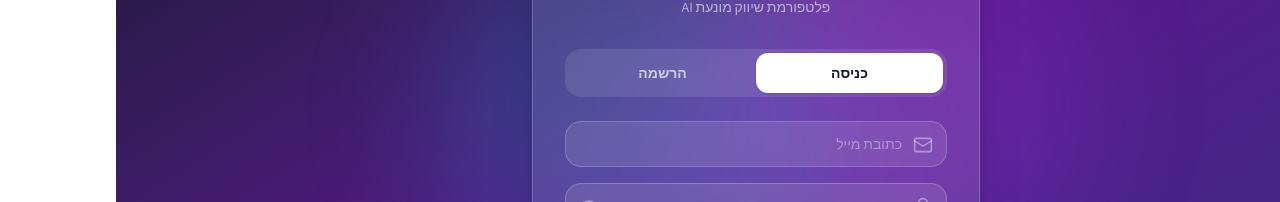
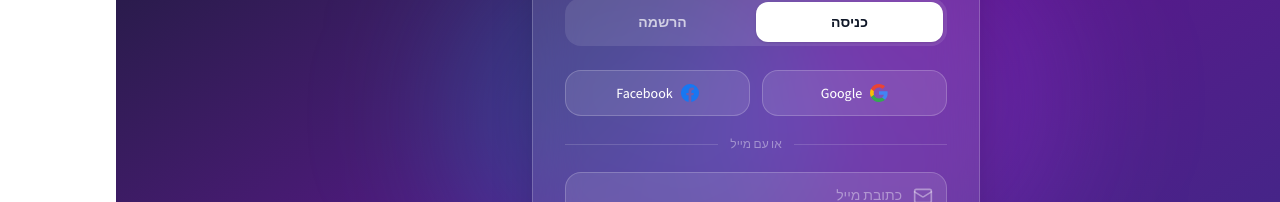
Before and after one commit to yakovymarkus-source/saas-yakovi, a React (Vite) app in the folder frontend/: page / in a window 1280 px wide. Shown: the part 293-495 px from the top of the page. Built offline with nearby package versions, Linux system fonts and the light colour scheme; no server answers.

Commit message:
עדכון אוטומטי - 2026-04-26 17:57:03

```diff
--- a/frontend/src/app/pages/Auth.tsx
+++ b/frontend/src/app/pages/Auth.tsx
@@ -1,10 +1,29 @@
 import { useState } from 'react'
 import { motion, AnimatePresence } from 'motion/react'
-import { Sparkles, Eye, EyeOff, Mail, Lock, User } from 'lucide-react'
+import { Sparkles, Eye, EyeOff, Mail, Lock, User, Loader2 } from 'lucide-react'
 import { sb } from '../api/client'
 import { useToast } from '../hooks/useToast'
 
 type Mode = 'login' | 'signup'
+
+function GoogleIcon() {
+  return (
+    <svg width="18" height="18" viewBox="0 0 18 18" fill="none">
+      <path d="M17.64 9.205c0-.639-.057-1.252-.164-1.841H9v3.481h4.844a4.14 4.14 0 0 1-1.796 2.716v2.259h2.908c1.702-1.567 2.684-3.875 2.684-6.615z" fill="#4285F4"/>
+      <path d="M9 18c2.43 0 4.467-.806 5.956-2.18l-2.908-2.259c-.806.54-1.837.86-3.048.86-2.344 0-4.328-1.584-5.036-3.711H.957v2.332A8.997 8.997 0 0 0 9 18z" fill="#34A853"/>
+      <path d="M3.964 10.71A5.41 5.41 0 0 1 3.682 9c0-.593.102-1.17.282-1.71V4.958H.957A8.996 8.996 0 0 0 0 9c0 1.452.348 2.827.957 4.042l3.007-2.332z" fill="#FBBC05"/>
+      <path d="M9 3.58c1.321 0 2.508.454 3.44 1.345l2.582-2.58C13.463.891 11.426 0 9 0A8.997 8.997 0 0 0 .957 4.958L3.964 7.29C4.672 5.163 6.656 3.58 9 3.58z" fill="#EA4335"/>
+    </svg>
+  )
+}
+
+function FacebookIcon() {
+  return (
+    <svg width="18" height="18" viewBox="0 0 18 18" fill="none">
+      <path d="M18 9a9 9 0 1 0-10.406 8.892V11.25H5.344V9h2.25V7.013c0-2.22 1.323-3.447 3.347-3.447.97 0 1.984.173 1.984.173v2.18h-1.118c-1.101 0-1.444.683-1.444 1.383V9h2.457l-.393 2.25H10.36v6.642A9.002 9.002 0 0 0 18 9z" fill="#1877F2"/>
+    </svg>
+  )
+}
 
 export function Auth() {
   const [mode, setMode] = useState<Mode>('login')
@@ -15,6 +34,7 @@ export function Auth() {
   const [termsAccepted, setTermsAccepted] = useState(false)
   const [showPass, setShowPass] = useState(false)
   const [loading, setLoading] = useState(false)
+  const [socialLoading, setSocialLoading] = useState<'google' | 'facebook' | null>(null)
   const toast = useToast()
 
   const handleSubmit = async (e: React.FormEvent) => {
@@ -41,6 +61,21 @@ export function Auth() {
       toast(msg, 'error')
     } finally {
       setLoading(false)
+    }
+  }
+
+  const signInWithProvider = async (provider: 'google' | 'facebook') => {
+    setSocialLoading(provider)
+    try {
+      const { error } = await sb.auth.signInWithOAuth({
+        provider,
+        options: { redirectTo: window.location.origin },
+      })
+      if (error) throw error
+    } catch (err: unknown) {
+      const msg = err instanceof Error ? err.message : 'שגיאה'
+      toast(msg, 'error')
+      setSocialLoading(null)
     }
   }
 
@@ -79,6 +114,39 @@ export function Auth() {
               {m === 'login' ? 'כניסה' : 'הרשמה'}
             </button>
           ))}
+        </div>
+
+        {/* Social Login Buttons */}
+        <div className="grid grid-cols-2 gap-3 mb-5">
+          <button
+            type="button"
+            onClick={() => signInWithProvider('google')}
+            disabled={!!socialLoading || loading}
+            className="flex items-center justify-center gap-2 bg-white/10 hover:bg-white/20 border border-white/20 rounded-2xl py-3 text-white text-sm font-medium transition-all disabled:opacity-50"
+          >
+            {socialLoading === 'google'
+              ? <Loader2 className="w-4 h-4 animate-spin" />
+              : <GoogleIcon />}
+            Google
+          </button>
+          <button
+            type="button"
+            onClick={() => signInWithProvider('facebook')}
+            disabled={!!socialLoading || loading}
+            className="flex items-center justify-center gap-2 bg-white/10 hover:bg-white/20 border border-white/20 rounded-2xl py-3 text-white text-sm font-medium transition-all disabled:opacity-50"
+          >
+            {socialLoading === 'facebook'
+              ? <Loader2 className="w-4 h-4 animate-spin" />
+              : <FacebookIcon />}
+            Facebook
+          </button>
+        </div>
+
+        {/* Divider */}
+        <div className="flex items-center gap-3 mb-5">
+          <div className="flex-1 h-px bg-white/15" />
+          <span className="text-white/40 text-xs">או עם מייל</span>
+          <div className="flex-1 h-px bg-white/15" />
         </div>
 
         <form onSubmit={handleSubmit} className="space-y-4">
@@ -174,10 +242,12 @@ export function Auth() {
 
           <button
             type="submit"
-            disabled={loading}
+            disabled={loading || !!socialLoading}
             className="w-full py-3.5 bg-gradient-to-l from-purple-600 to-blue-600 text-white rounded-2xl font-bold text-sm hover:shadow-2xl transition-all hover:scale-[1.02] disabled:opacity-60 disabled:cursor-not-allowed"
           >
-            {loading ? '⏳ רגע...' : mode === 'login' ? 'כניסה למערכת' : 'יצירת חשבון'}
+            {loading
+              ? <span className="flex items-center justify-center gap-2"><Loader2 className="w-4 h-4 animate-spin" /> רגע...</span>
+              : mode === 'login' ? 'כניסה למערכת' : 'יצירת חשבון'}
           </button>
         </form>
 
```
